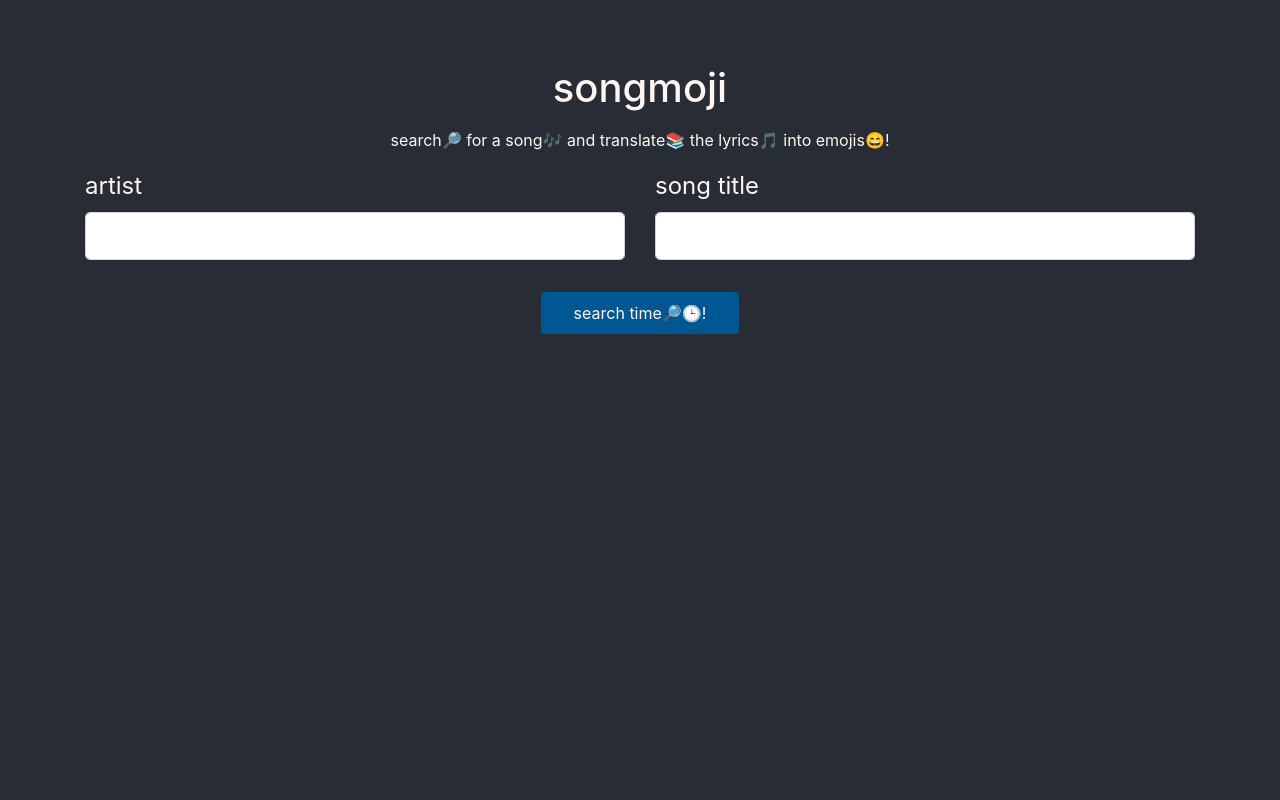
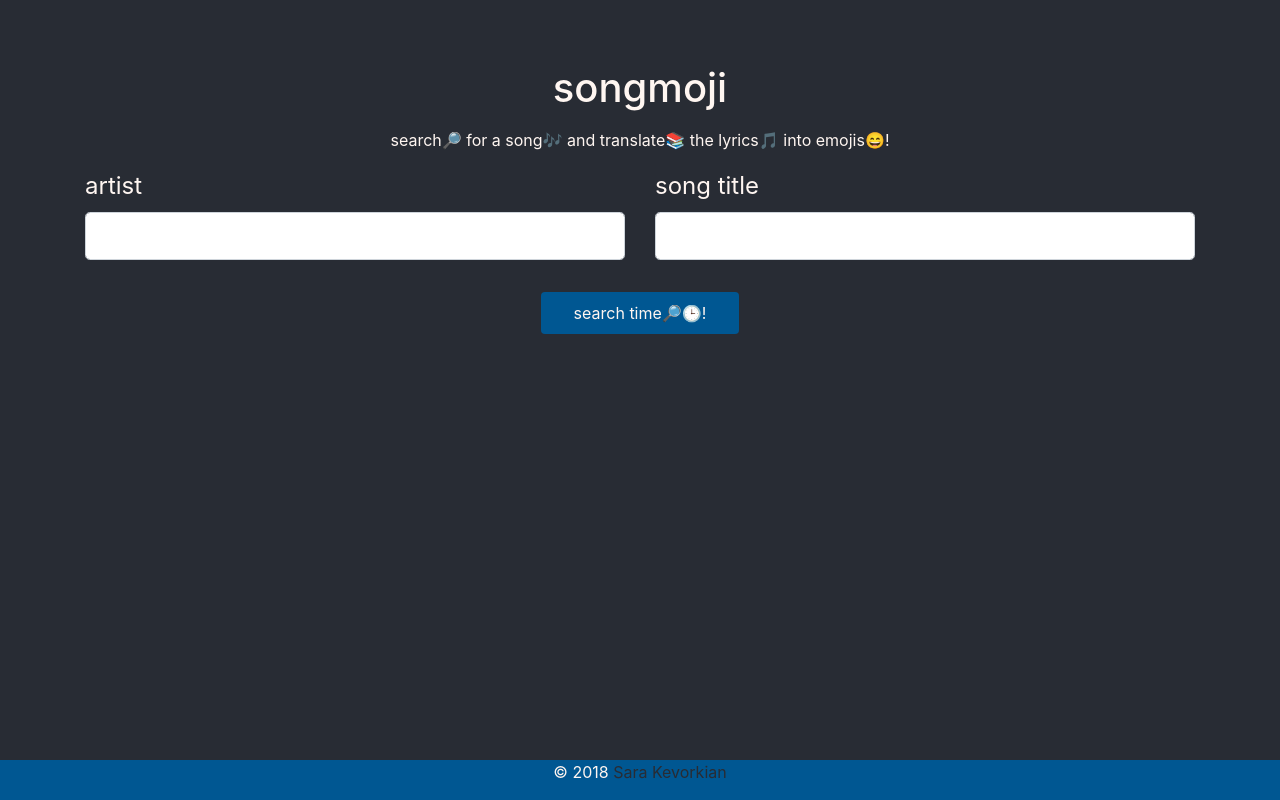
Before and after one commit to sdkevorkian/songmoji, a React (Create React App) app in the folder client/: page / in a window 1280 px wide. Built offline with nearby package versions, Linux system fonts and the light colour scheme; no server answers.

Commit message:
added footer

```diff
--- a/client/src/App.css
+++ b/client/src/App.css
@@ -1,11 +1,22 @@
 .App {
   text-align: center;
+    margin-top: 4rem;
 }
 
-.App.container {
-    margin-top: 4rem;
-}
 
 .title {
     margin-bottom: 1rem;
 }
+
+main {
+    min-height: calc(95vh - 4em);
+}
+
+.footer {
+    height: 5vh;
+    background-color: var(--blue);
+}
+
+.footer a {
+    color: var(--cool-dark-gray);
+}
--- a/client/src/App.js
+++ b/client/src/App.js
@@ -20,14 +20,17 @@ class App extends Component {
     }
     render() {
         return (
-            <div className="App container">
-                <h1 className="title">
-                    songmoji
-                </h1>
-                <p>search🔎 for a song🎶 and translate📚 the lyrics🎵 into emojis😄!</p>
-                <SongSearch />
-
-                {/*<p className="App-intro">{this.state.response}</p>*/}
+            <div className="App">
+                <main className="container">
+                    <h1 className="title">
+                        songmoji
+                    </h1>
+                    <p>search🔎 for a song🎶 and translate📚 the lyrics🎵 into emojis😄!</p>
+                    <SongSearch />
+                </main>
+                <footer class="footer">
+                    <p> © 2018 <a href="http://www.sarakevorkian.com" target="_blank"> Sara Kevorkian</a></p>
+                </footer>
             </div>
         );
     }
```
